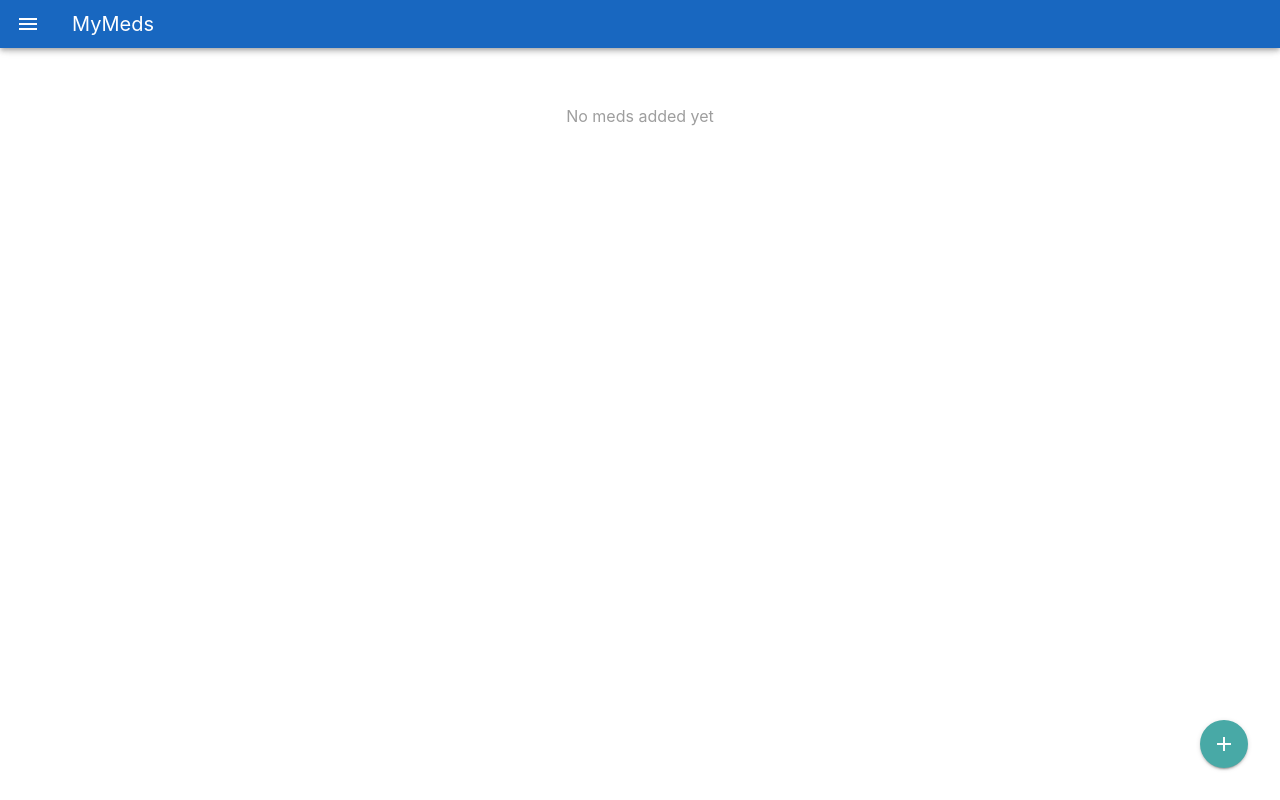
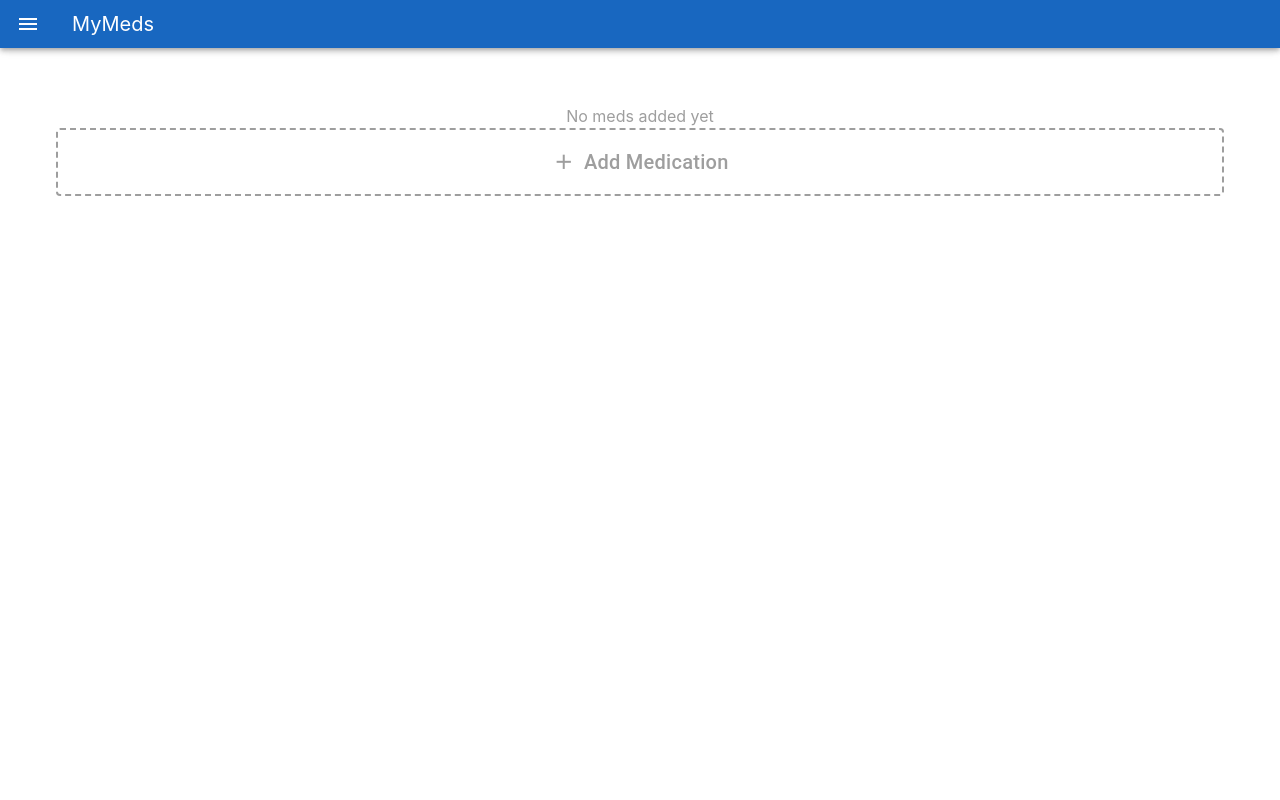
Before and after one commit to the3ver/mymeds, a Vue app: page / in a window 1280 px wide. Built offline with nearby package versions, Linux system fonts and the light colour scheme.

Commit message:
feat: added release section to readme

```diff
--- a/src/components/MainPage.vue
+++ b/src/components/MainPage.vue
@@ -148,7 +148,7 @@ const saveEdit = (med) => {
 <template>
   <NavDrawer v-model="drawer" />
 
-  <v-app-bar color="primary" density="compact">
+  <v-app-bar :color="theme.global.current.value.dark ? 'surface' : 'primary'" density="compact">
     <template v-slot:prepend>
       <v-app-bar-nav-icon @click.stop="drawer = !drawer"></v-app-bar-nav-icon>
     </template>
@@ -162,18 +162,22 @@ const saveEdit = (med) => {
         @edit="openEditDialog"
         @delete="deleteItem"
       />
+
+      <!-- Add Button Card -->
+      <v-card
+        class="mb-4 border-dashed"
+        variant="outlined"
+        color="grey"
+        @click="openDialog"
+        style="border-style: dashed !important; border-width: 2px;"
+      >
+        <v-card-text class="d-flex align-center justify-center py-4">
+          <v-icon start size="large">mdi-plus</v-icon>
+          <span class="text-h6">{{ t('app.addMed') }}</span>
+        </v-card-text>
+      </v-card>
     </v-container>
   </v-main>
-
-  <v-btn
-    icon="mdi-plus"
-    color="secondary"
-    position="fixed"
-    location="bottom right"
-    class="mb-4 mr-4"
-    style="bottom: 16px; right: 16px; z-index: 1000;"
-    @click="openDialog"
-  ></v-btn>
 
   <!-- Add Dialog -->
   <MedDialog
@@ -218,4 +222,7 @@ const saveEdit = (med) => {
 </template>
 
 <style scoped>
+.border-dashed {
+  border-style: dashed !important;
+}
 </style>
--- a/src/i18n.js
+++ b/src/i18n.js
@@ -31,7 +31,8 @@ const messages = {
       overviewText: 'Meds last until {date}',
       overviewTextCritical: 'Meds last only {days} days until {date}',
       reset: 'Reset Settings',
-      resetConfirm: 'Are you sure you want to reset all settings to default?'
+      resetConfirm: 'Are you sure you want to reset all settings to default?',
+      addMed: 'Add Medication'
     },
     med: {
       name: 'Name',
@@ -89,7 +90,7 @@ const messages = {
         },
         adding: {
           title: 'Adding Medications',
-          content: 'Click the "+" button at the bottom right to add a new medication. Enter the name, current stock, and your daily dose.'
+          content: 'Click the "Add Medication" card at the bottom of the list to add a new medication. Enter the name, current stock, and your daily dose.'
         },
         dose: {
           title: 'Daily Dose',
@@ -144,7 +145,8 @@ const messages = {
       overviewText: 'Meds reichen bis {date}',
       overviewTextCritical: 'Meds reichen nur noch {days} Tage bis {date}',
       reset: 'Einstellungen zurücksetzen',
-      resetConfirm: 'Möchtest du wirklich alle Einstellungen auf Standard zurücksetzen?'
+      resetConfirm: 'Möchtest du wirklich alle Einstellungen auf Standard zurücksetzen?',
+      addMed: 'Medikament hinzufügen'
     },
     med: {
       name: 'Name',
@@ -202,7 +204,7 @@ const messages = {
         },
         adding: {
           title: 'Medikamente hinzufügen',
-          content: 'Klicke auf den "+" Button unten rechts, um ein neues Medikament hinzuzufügen. Gib den Namen, den aktuellen Bestand und deine Tagesdosis ein.'
+          content: 'Klicke auf die "Medikament hinzufügen" Karte am Ende der Liste, um ein neues Medikament hinzuzufügen. Gib den Namen, den aktuellen Bestand und deine Tagesdosis ein.'
         },
         dose: {
           title: 'Tagesdosis',
```
